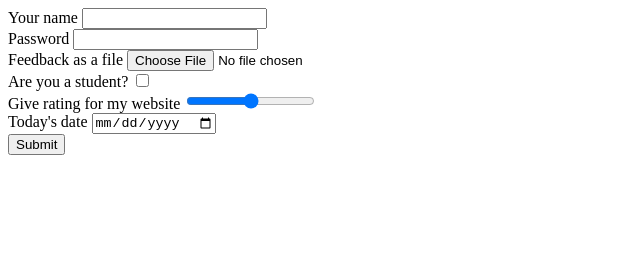
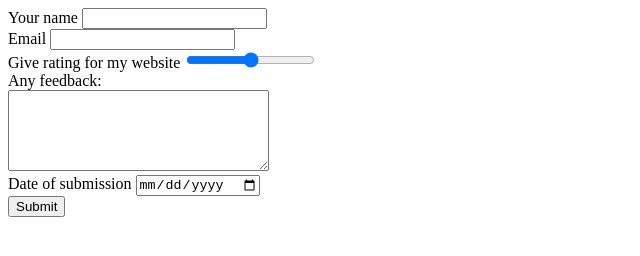
Before and after one commit to SameerSunkada/Sameer_e-home, a plain HTML site: page Feedback.html in a window 1280 px wide. Shown: the whole page, without its empty margins (0-640 px from the left). Drawn offline with Linux system fonts and the light colour scheme.

Commit message:
Updated Feedback.html

```diff
--- a/Feedback.html
+++ b/Feedback.html
@@ -7,24 +7,18 @@
     <title>feedback form</title>
 </head>
 <body>
-    <form>
+    <form action="mailto:sunkadasameer18@gmail.com" method="post" enctype="text/plain">
         <label>Your name</label>
-        <input type="text" name="">
+        <input type="text" name="Name"><br>
+        <label>Email</label>
+        <input type="email" name="Email"><br>
+        <label>Give rating for my website</label>
+        <input type="range" name="Rating">
         <br>
-        <label>Password</label>
-        <input type="password" name="">
-        <br>
-        <label>Feedback as a file</label>
-        <input type="file" name="">
-        <br>
-        <label>Are you a student?</label>
-        <input type="checkbox" name="">
-        <br>
-        <label>Give rating for my website</label>
-        <input type="range" name="">
-        <br>
-        <label>Today's date</label>
-        <input type="date" name="">
+        <label>Any feedback:</label><br>
+        <textarea name="Feedback" cols="30" rows="5"></textarea><br>
+        <label>Date of submission</label>
+        <input type="date" name="Date:">
         <br>
         <input type="submit" name="">
     </form>
```
